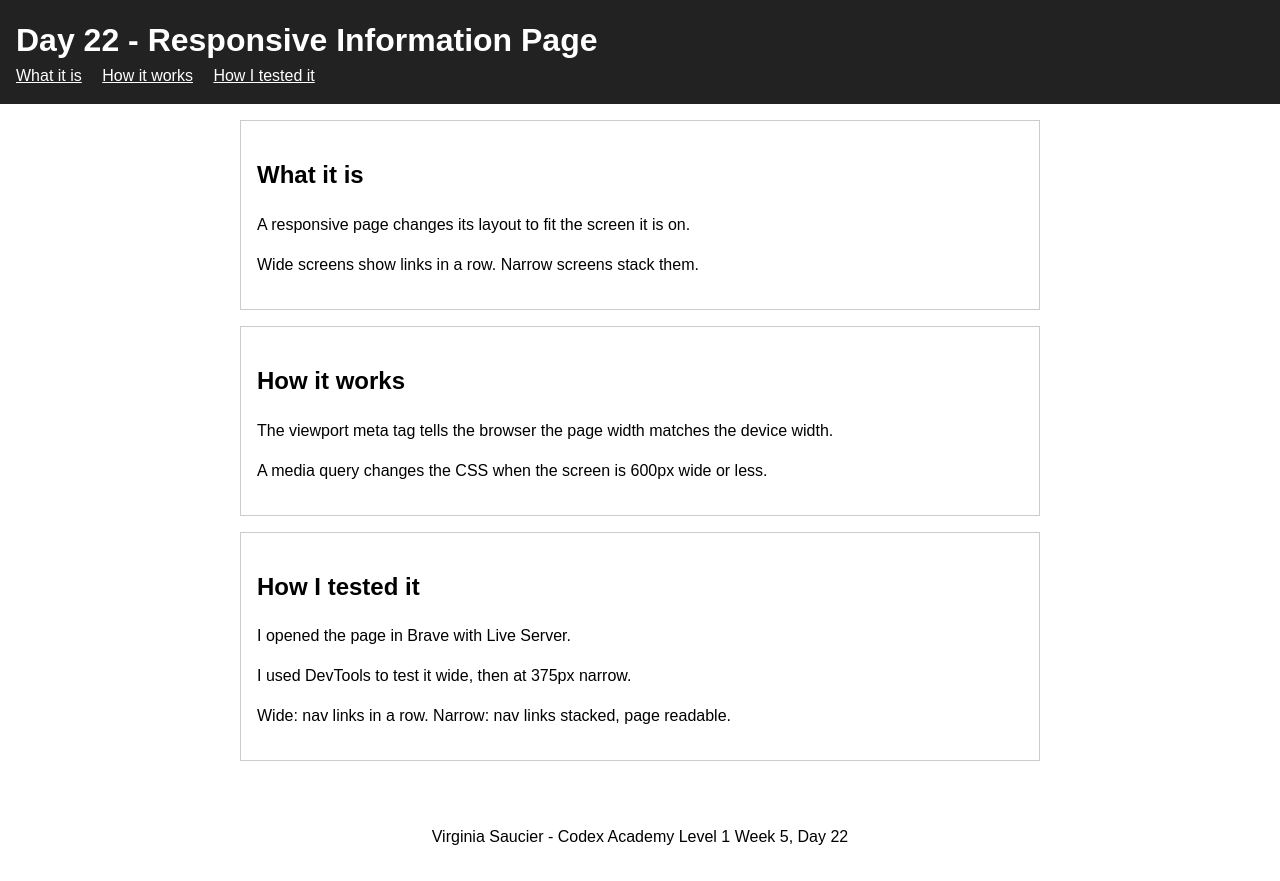
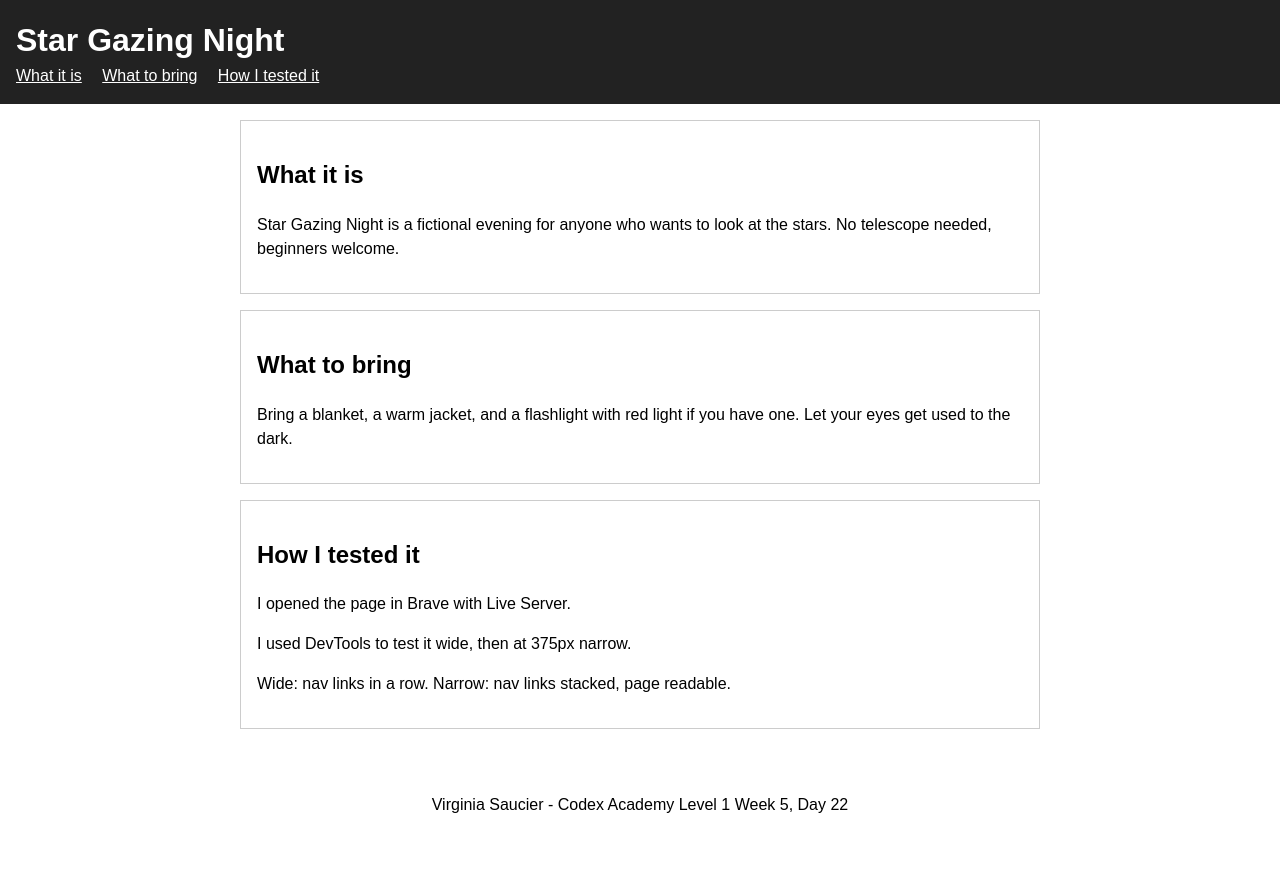
Before and after one commit to irishcajun75/level1-week5, a plain HTML site: page day-22/index.html in a window 1280 px wide. After the commit the page ends 849 px from the top, so only its background shows below. Drawn offline with Linux system fonts and the light colour scheme.

```diff
--- a/day-22/index.html
+++ b/day-22/index.html
@@ -3,32 +3,31 @@
   <head>
     <meta charset="UTF-8" />
     <meta name="viewport" content="width=device-width, initial-scale=1.0" />
-    <title>Day 22 - Responsive Information Page</title>
+    <title>Star Gazing Night</title>
     <link rel="stylesheet" href="../styles.css" />
   </head>
   <body>
     <header>
-      <h1>Day 22 - Responsive Information Page</h1>
+      <h1>Star Gazing Night</h1>
       <nav>
         <a href="#what">What it is</a>
-        <a href="#how">How it works</a>
+        <a href="#how">What to bring</a>
         <a href="#test">How I tested it</a>
       </nav>
     </header>
     <main>
       <section id="what">
         <h2>What it is</h2>
-        <p>A responsive page changes its layout to fit the screen it is on.</p>
-        <p>Wide screens show links in a row. Narrow screens stack them.</p>
+        <p>
+          Star Gazing Night is a fictional evening for anyone who wants to look
+          at the stars. No telescope needed, beginners welcome.
+        </p>
       </section>
       <section id="how">
-        <h2>How it works</h2>
+        <h2>What to bring</h2>
         <p>
-          The viewport meta tag tells the browser the page width matches the
-          device width.
-        </p>
-        <p>
-          A media query changes the CSS when the screen is 600px wide or less.
+          Bring a blanket, a warm jacket, and a flashlight with red light if you
+          have one. Let your eyes get used to the dark.
         </p>
       </section>
       <section id="test">
@@ -43,5 +42,6 @@
     <footer>
       <p>Virginia Saucier - Codex Academy Level 1 Week 5, Day 22</p>
     </footer>
+    <script src="../script.js"></script>
   </body>
 </html>
```
